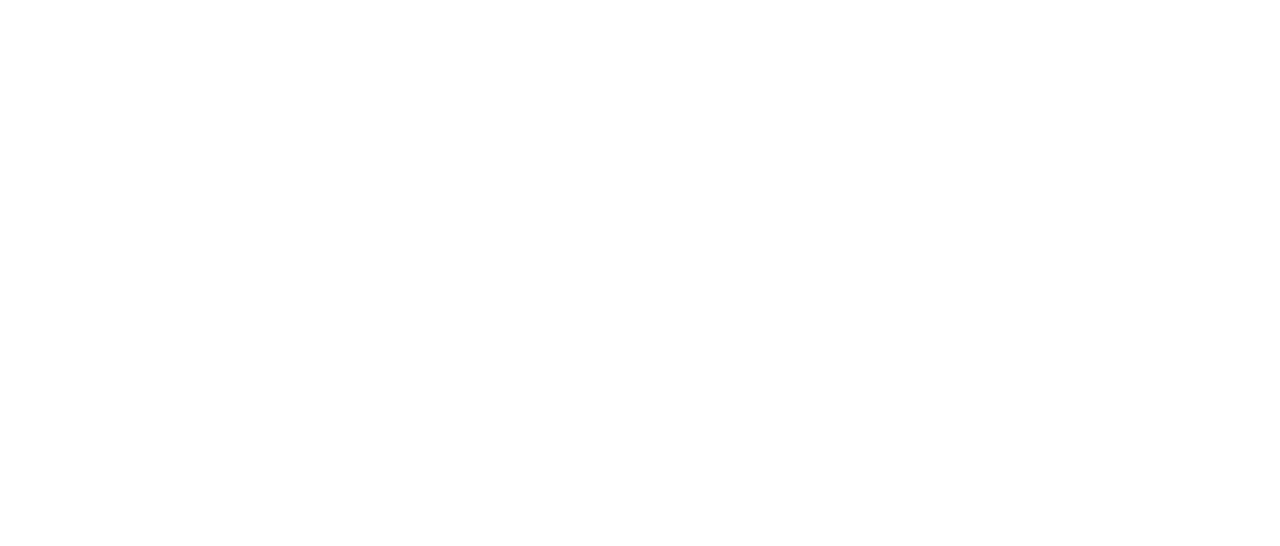
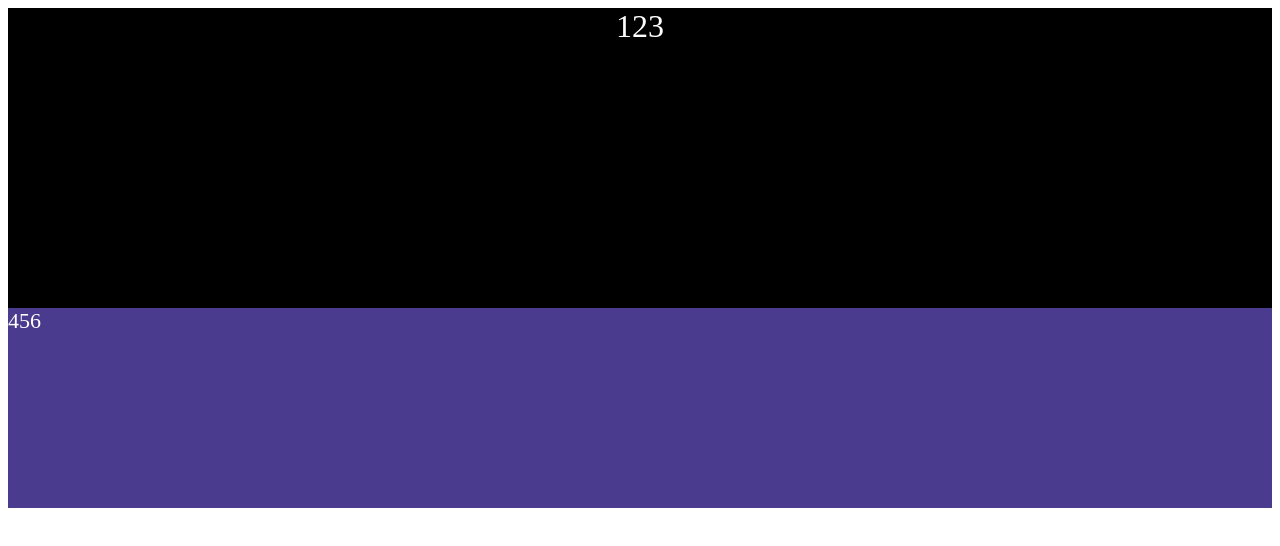
Before and after one commit to caodooGMT/ticket-for-wx, a plain HTML site: page views/index.html in a window 1280 px wide. Drawn offline with Linux system fonts and the light colour scheme.

Commit message:
test for css and plug-ins

```diff
--- a/css/index.css
+++ b/css/index.css
@@ -0,0 +1,16 @@
+#bottom-banner {
+    width: auto;
+    height: 200px;
+    font-size: 22px;
+    color: #ffffff;
+    background: #4a3b8f;
+}
+
+.top-banner {
+    width: auto;
+    height: 300px;
+    font-size: 32px;
+    color: #ffffff;
+    background: #000000;
+    text-align: center;
+}
--- a/views/index.html
+++ b/views/index.html
@@ -2,9 +2,16 @@
 <html lang="en">
 <head>
     <meta charset="UTF-8">
-    <title>Title</title>
+    <title>定制专线</title>
+    <link rel="stylesheet" type="text/css" href="../css/index.css">
+    <script src="../js/index.js"></script>
 </head>
 <body>
-
+<div class="top-banner">
+    123
+</div>
+<div id="bottom-banner">
+    456
+</div>
 </body>
 </html>
```
